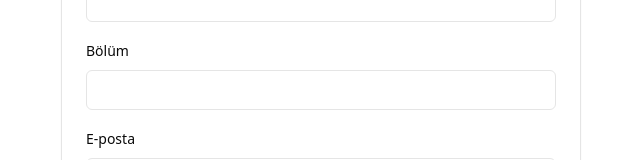
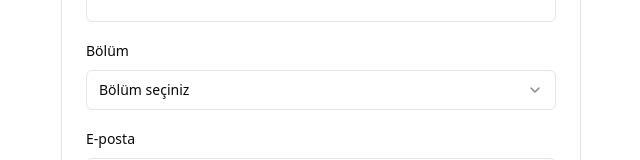
Before and after one commit to berkayderin/internship-online, a Next.js app: page /register in a window 1280 px wide. Shown: the part 313-473 px from the top of the page, without its empty margins (319-959 px from the left). Built offline with nearby package versions, Linux system fonts and the light colour scheme.

Commit message:
feat: replace input field with a department selection dropdown in AuthForm

```diff
--- a/features/auth/components/AuthForm.jsx
+++ b/features/auth/components/AuthForm.jsx
@@ -22,6 +22,18 @@ import { Input } from '@/components/ui/input'
 import { Button } from '@/components/ui/button'
 import { Eye, EyeOff } from 'lucide-react'
 import Link from 'next/link'
+import {
+	Select,
+	SelectTrigger,
+	SelectValue,
+	SelectContent,
+	SelectItem
+} from '@/components/ui/select'
+
+const departments = [
+	'Yazılım Mühendisliği',
+	'Bilişim Sistemleri Mühendisliği'
+]
 
 export function AuthForm({
 	type = 'login',
@@ -104,9 +116,24 @@ export function AuthForm({
 									render={({ field }) => (
 										<FormItem>
 											<FormLabel>Bölüm</FormLabel>
-											<FormControl>
-												<Input {...field} />
-											</FormControl>
+											<Select
+												onValueChange={field.onChange}
+												defaultValue={field.value}
+											>
+												<SelectTrigger>
+													<SelectValue placeholder="Bölüm seçiniz" />
+												</SelectTrigger>
+												<SelectContent>
+													{departments.map((department) => (
+														<SelectItem
+															key={department}
+															value={department}
+														>
+															{department}
+														</SelectItem>
+													))}
+												</SelectContent>
+											</Select>
 											<FormMessage />
 										</FormItem>
 									)}
```
